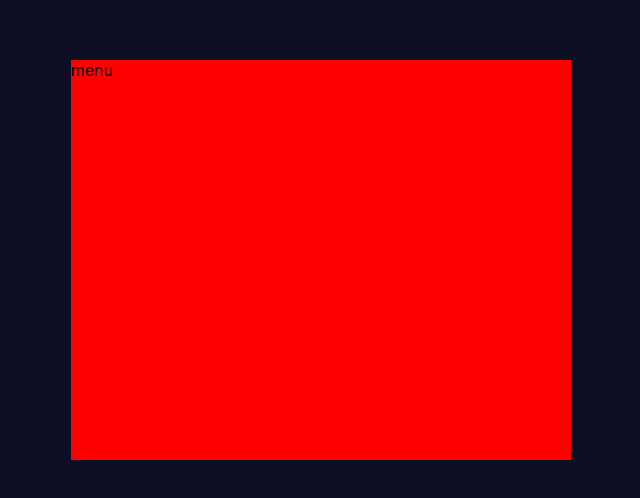
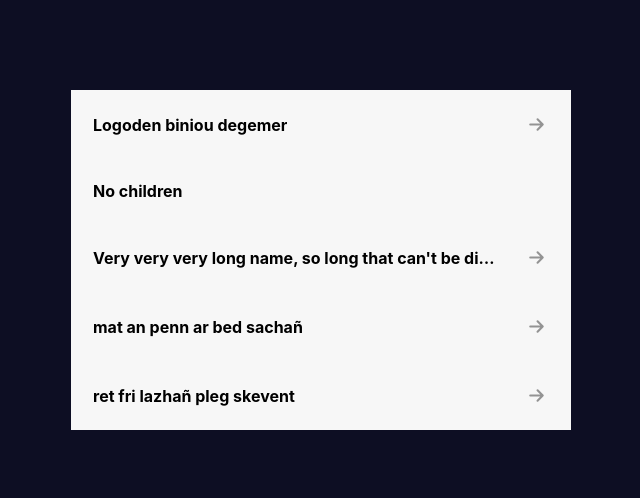
Before and after one commit to LeandreArnaud/menu-app, a React (Create React App) app: page / in a window 1280 px wide. Shown: the part 140-638 px from the top of the page, without its empty margins (319-959 px from the left). Built offline with nearby package versions, Linux system fonts and the light colour scheme.

Commit message:
feat: create menu items

```diff
--- a/src/App.scss
+++ b/src/App.scss
@@ -4,5 +4,9 @@
   width: 100vw;
   justify-content: center;
   align-items: center;
-  background-color:rgb(13, 14, 35)
+  background-color:#0d0e23
 }
+
+h1, h2, h3, h4, h5, h6, p, a {
+  margin: 0;
+}
--- /dev/null
+++ b/src/assets/json/menuContent.json
@@ -0,0 +1,51 @@
+{
+    "content": [
+        {
+            "title": "Logoden biniou degemer",
+            "children": [
+                {
+                    "title": "pleg skevent gourc’hemenn bell, Sant-Maloù"
+                },
+                {
+                    "title": "sevel koustañ ugent vunutenn"
+                }
+            ]
+        },
+        {
+            "title": "No children"
+        },
+        {
+            "title": "Very very very long name, so long that can't be displayed",
+            "children": [
+                {
+                    "title": "heuliañ krediñ degas"
+                },
+                {
+                    "title": "sgwelout Arzhon-Rewiz drezi"
+                }
+            ]
+        },
+        {
+            "title": "mat an penn ar bed sachañ",
+            "children": [
+                {
+                    "title": "Fall a houarn lann klañv di"
+                },
+                {
+                    "title": "garantez stagañ"
+                }
+            ]
+        },
+        {
+            "title": "ret fri lazhañ pleg skevent",
+            "children": [
+                {
+                    "title": "heuliañ krediñ degas"
+                },
+                {
+                    "title": "sgwelout Arzhon-Rewiz drezi"
+                }
+            ]
+        }
+    ]
+}
--- a/src/components/menu/Menu.scss
+++ b/src/components/menu/Menu.scss
@@ -1,6 +1,5 @@
 .menu-main-container {
-    background-color: red;
     display: flex;
     width: 500px;
-    height: 400px;
+    flex-direction: column;
 }
--- a/src/components/menu/Menu.tsx
+++ b/src/components/menu/Menu.tsx
@@ -1,8 +1,15 @@
 import './Menu.scss';
+import menuContent from '../../assets/json/menuContent.json';
+import MenuItem from '../menuItem/MenuItem';
+import { ItemType } from '../menuItem/MenuItemTypes';
 
 function Menu() {
   return (
-    <div className='menu-main-container'>menu</div>
+    <div className='menu-main-container'>
+        {menuContent?.content?.map(elt =>
+            <MenuItem key={elt.title} item={elt as ItemType} />
+        )}
+    </div>
   );
 }
 
--- /dev/null
+++ b/src/components/menuItem/MenuItem.scss
@@ -0,0 +1,28 @@
+.menu-item-container{
+    background-color: #f7f7f7;
+    padding: 22px;
+    display: flex;
+    justify-content: space-between;
+    align-items: center;
+
+    h4 {
+        white-space: nowrap;
+        overflow: hidden;
+        text-overflow: ellipsis;
+        max-width: 90%;
+    }
+
+    .arrow-icon {
+        width: 25px;
+        opacity: 0.4;
+    }
+
+    &:hover{
+        cursor: pointer;
+        background-color: #ddeff8;
+
+        .arrow-icon {
+            opacity: 1;
+        }
+    }
+}
--- /dev/null
+++ b/src/components/menuItem/MenuItem.tsx
@@ -0,0 +1,18 @@
+import './MenuItem.scss';
+import { ItemType } from './MenuItemTypes';
+import arrowIcon from '../../assets/icons/arrow.svg';
+
+type MenuItemProps = {
+    item: ItemType;
+};
+
+function MenuItem({item}: MenuItemProps) {
+  return (
+    <div className='menu-item-container'>
+        <h4>{item.title}</h4>
+        {item.children?.length ? <img src={arrowIcon} alt="arrow icon" className='arrow-icon' /> : null}
+    </div>
+  );
+}
+
+export default MenuItem;
--- /dev/null
+++ b/src/components/menuItem/MenuItemTypes.ts
@@ -0,0 +1,4 @@
+export type ItemType= {
+    title: String,
+    children?: ItemType[]
+};
```
Also changed, not shown: src/assets/icons/arrow.svg (added).
